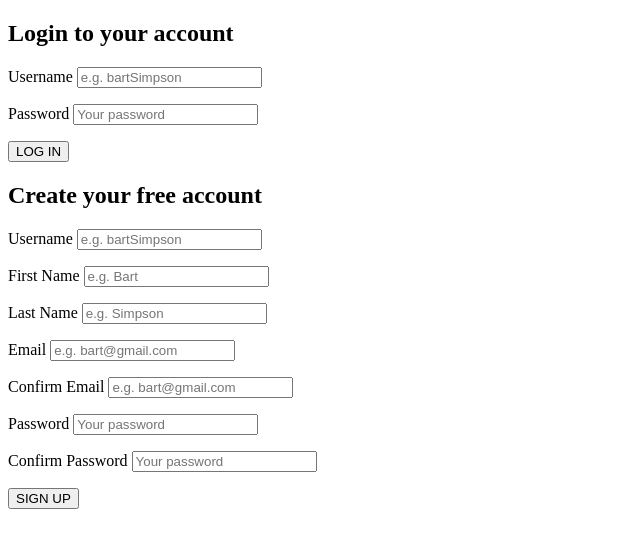
After one commit to towsif031/musify, a PHP site: page /register.php in a window 1280 px wide. The commit adds this page. Shown: the top 548 px of the page, without its empty margins (0-640 px from the left). Run offline with PHP 8.4, Linux system fonts and the light colour scheme.

Commit message:
added register and login form

```diff
--- a/index.php
+++ b/index.php
@@ -1,12 +1,15 @@
 <!DOCTYPE html>
 <html lang="en">
+
 <head>
     <meta charset="UTF-8">
     <meta name="viewport" content="width=device-width, initial-scale=1.0">
     <meta http-equiv="X-UA-Compatible" content="ie=edge">
     <title>Welcome to Audify!</title>
 </head>
+
 <body>
     <h1>Hello!</h1>
 </body>
+
 </html>
--- /dev/null
+++ b/register.php
@@ -0,0 +1,68 @@
+<!DOCTYPE html>
+<html lang="en">
+
+<head>
+    <meta charset="UTF-8">
+    <meta name="viewport" content="width=device-width, initial-scale=1.0">
+    <meta http-equiv="X-UA-Compatible" content="ie=edge">
+    <title>Audify | Registration</title>
+</head>
+
+<body>
+    <div id="inputContainer">
+        <form id="loginForm" action="register.php" method="POST">
+            <h2>Login to your account</h2>
+            <p>
+                <label for="loginUsername">Username</label>
+                <input id="loginUsername" name="loginUsername" type="text" placeholder="e.g. bartSimpson" required>
+            </p>
+            <p>
+                <label for="loginPassword">Password</label>
+                <input id="loginPassword" name="loginPassword" type="password" placeholder="Your password" required>
+            </p>
+
+            <button type="submit" name="loginButton">LOG IN</button>
+
+        </form>
+
+
+
+        <form id="registerForm" action="register.php" method="POST">
+            <h2>Create your free account</h2>
+            <p>
+                <label for="username">Username</label>
+                <input id="username" name="username" type="text" placeholder="e.g. bartSimpson" required>
+            </p>
+            <p>
+                <label for="firstName">First Name</label>
+                <input id="firstName" name="firstName" type="text" placeholder="e.g. Bart" required>
+            </p>
+            <p>
+                <label for="lastName">Last Name</label>
+                <input id="lastName" name="lastName" type="text" placeholder="e.g. Simpson" required>
+            </p>
+            <p>
+                <label for="email">Email</label>
+                <input id="email" name="email" type="email" placeholder="e.g. bart@gmail.com" required>
+            </p>
+            <p>
+                <label for="email2">Confirm Email</label>
+                <input id="email2" name="email2" type="email" placeholder="e.g. bart@gmail.com" required>
+            </p>
+            <p>
+                <label for="password">Password</label>
+                <input id="password" name="password" type="password" placeholder="Your password" required>
+            </p>
+            <p>
+                <label for="password2">Confirm Password</label>
+                <input id="password2" name="password2" type="password" placeholder="Your password" required>
+            </p>
+
+            <button type="submit" name="registerButton">SIGN UP</button>
+
+        </form>
+    </div>
+
+</body>
+
+</html>
```
